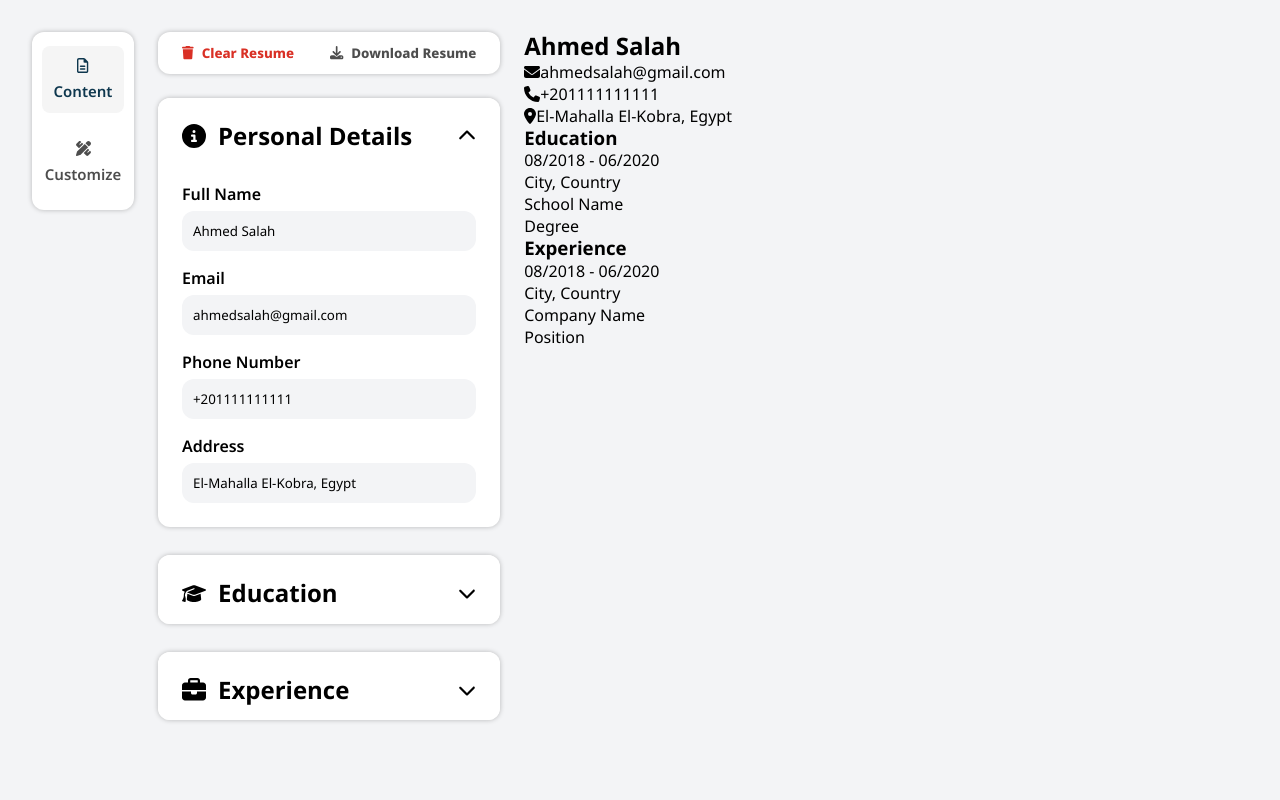
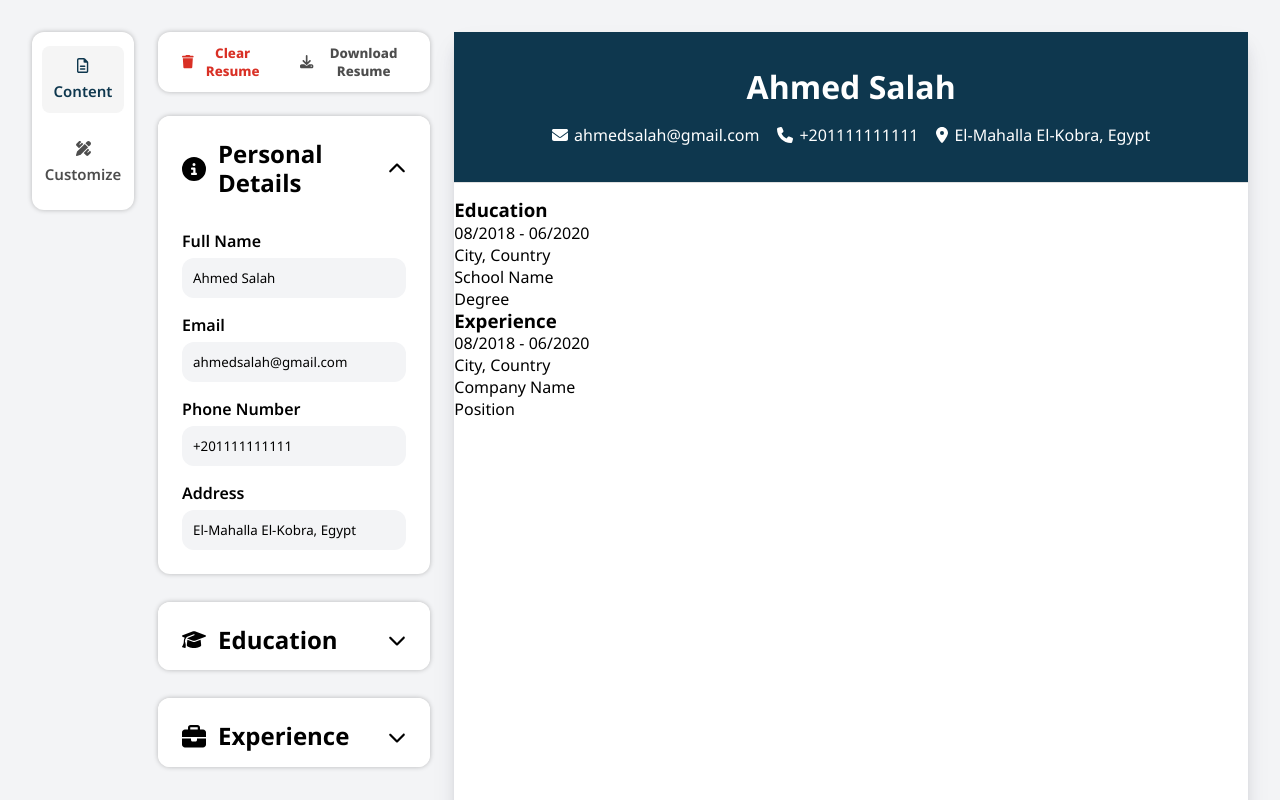
Before and after one commit to ahmeducf/cv-builder, a React (Vite) app: page / in a window 1280 px wide. Shown: the top 800 px of the page. Built offline with nearby package versions, Linux system fonts and the light colour scheme.

Commit message:
chore: Add cv header styles

```diff
--- /dev/null
+++ b/src/components/preview/CvPreview.css
@@ -0,0 +1,11 @@
+.cv-preview {
+  display: flex;
+  flex-direction: column;
+  background-color: #fff;
+  box-shadow:
+    0 13px 27px -5px rgba(50, 50, 93, 0.1),
+    0 8px 16px -8px rgba(0, 0, 0, 0.25);
+  min-width: 21cm;
+  min-height: 29.7cm;
+  font-family: var(--resume-font);
+}
--- a/src/components/preview/CvPreview.jsx
+++ b/src/components/preview/CvPreview.jsx
@@ -2,6 +2,7 @@ import SectionHeader from './SectionHeader';
 import CvHeader from './header/CvHeader';
 import EducationContent from './EducationContent';
 import ExperienceContent from './ExperienceContent';
+import './CvPreview.css';
 
 function CvPreview({ cvData }) {
   return (
--- /dev/null
+++ b/src/components/preview/header/ContactInfoItem.css
@@ -0,0 +1,5 @@
+.contact-info__item {
+  display: flex;
+  align-items: center;
+  gap: 6px;
+}
--- a/src/components/preview/header/ContactInfoItem.jsx
+++ b/src/components/preview/header/ContactInfoItem.jsx
@@ -1,4 +1,5 @@
 import { FontAwesomeIcon } from '@fortawesome/react-fontawesome';
+import './ContactInfoItem.css';
 
 function ContactInfoItem({ icon, text }) {
   return (
--- /dev/null
+++ b/src/components/preview/header/ContactInfoList.css
@@ -0,0 +1,8 @@
+.header__contact-info {
+  display: flex;
+  justify-content: center;
+  align-items: center;
+  flex-wrap: wrap;
+  gap: 18px;
+  margin-top: 18px;
+}
--- a/src/components/preview/header/ContactInfoList.jsx
+++ b/src/components/preview/header/ContactInfoList.jsx
@@ -1,3 +1,5 @@
+import './ContactInfoList.css';
+
 function ContactInfoList({ children }) {
   return <ul className="header__contact-info">{children}</ul>;
 }
--- /dev/null
+++ b/src/components/preview/header/CvHeader.css
@@ -0,0 +1,16 @@
+.header {
+  display: flex;
+  flex-direction: column;
+  justify-content: center;
+  align-items: center;
+  padding: 36px 24px;
+  background-color: var(--resume-accent);
+  color: var(--resume-header-text-color);
+  border-bottom: 1px solid #e0e0e0;
+  margin-bottom: 1rem;
+}
+
+.header .full-name h1 {
+  font-size: 2rem;
+  font-weight: 700;
+}
--- a/src/components/preview/header/CvHeader.jsx
+++ b/src/components/preview/header/CvHeader.jsx
@@ -5,6 +5,7 @@ import {
 } from '@fortawesome/free-solid-svg-icons';
 import ContactInfoList from './ContactInfoList';
 import ContactInfoItem from './ContactInfoItem';
+import './CvHeader.css';
 
 function HeaderSection({ cvData }) {
   const { personalDetails } = cvData;
```
